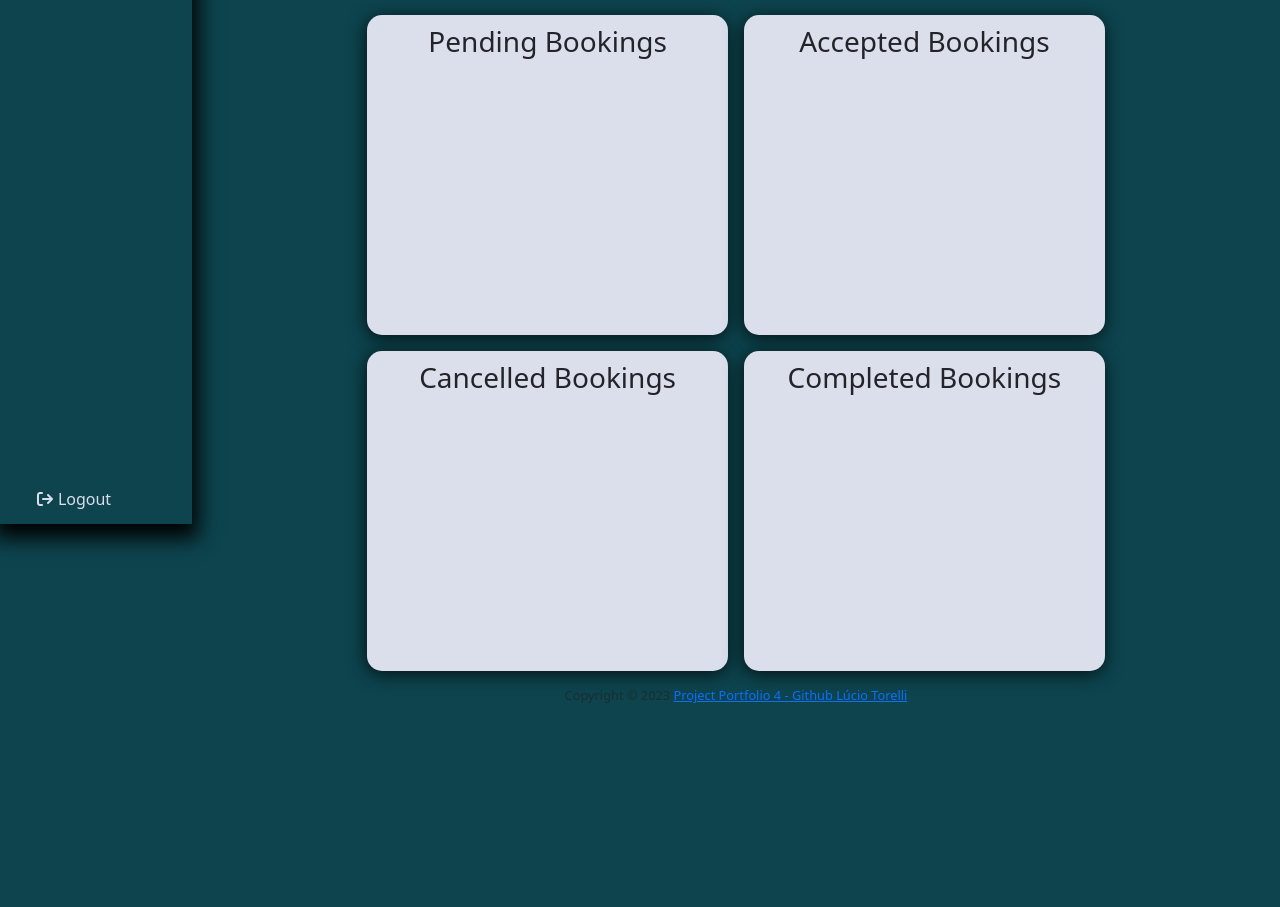
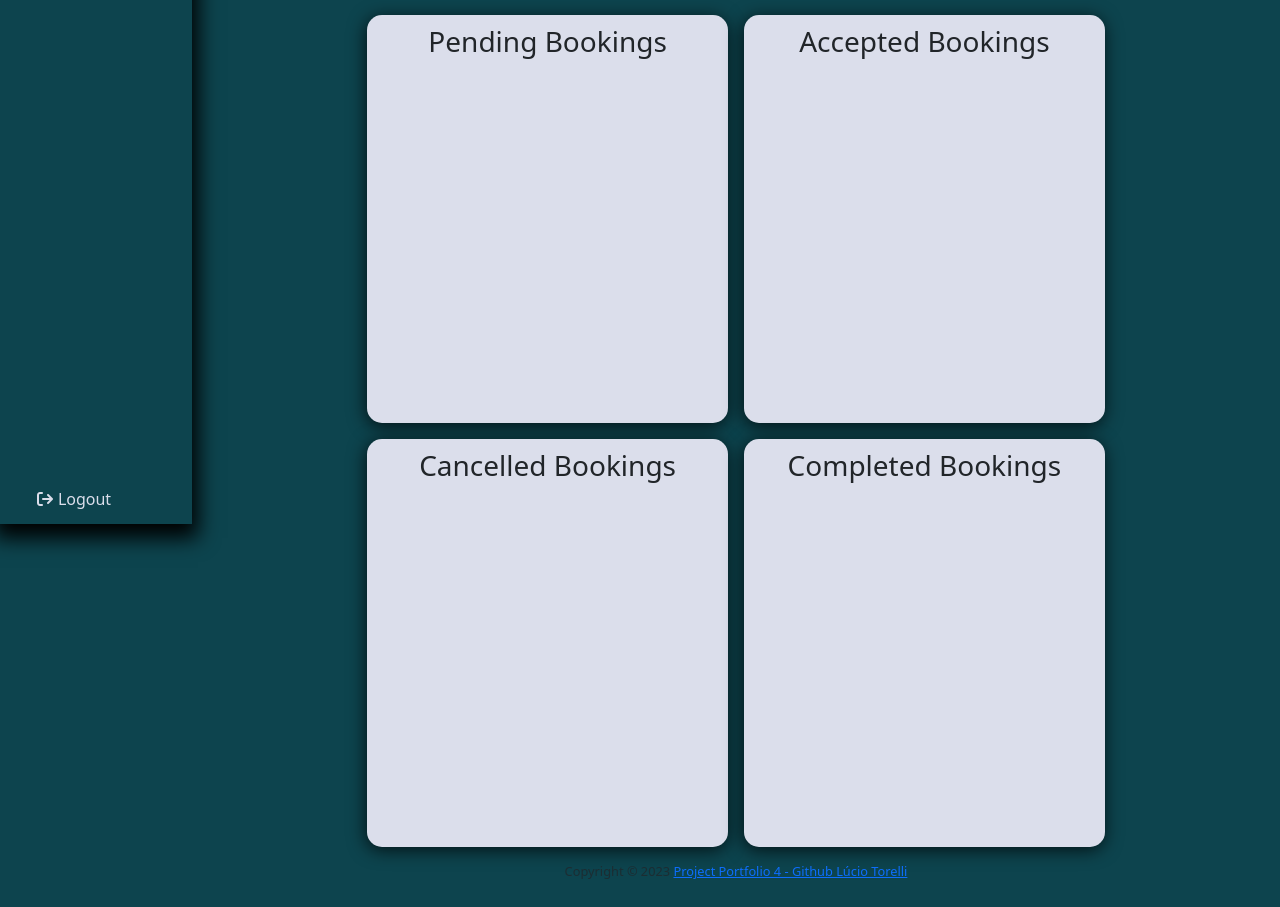
Before and after one commit to luciotorelli/minding-paws, a Django app: page /bookings/ in a window 1280 px wide. Shown: the part 276-1183 px from the top of the page. Before the commit the page ends 979 px from the top, so only its background shows below. Run offline with Django 3.2, Linux system fonts and the light colour scheme; the visitor is signed in with stand-in values (Sample User, id 1); data that the repository does not hold is empty; some libraries are stand-ins or nearby versions.

Commit message:
Increase booking div to fit a full open accordion

```diff
--- a/static/css/style.css
+++ b/static/css/style.css
@@ -488,8 +488,8 @@ label {
 
 .bookings-div {
     overflow: hidden;
-    max-height: 50vh;
-    min-height: 40vh;
+    max-height: 60vh;
+    min-height: 51vh;
     padding: 10px;
     background-color: #DBDEEB !important;
     border-radius: 15px;
@@ -498,7 +498,7 @@ label {
 
 .accordion {
     overflow: auto;
-    max-height: 41vh;
+    max-height: 51vh;
     padding: 10px 10px 0 10px ;
     border-radius: 10px;
     position: relative;
```
